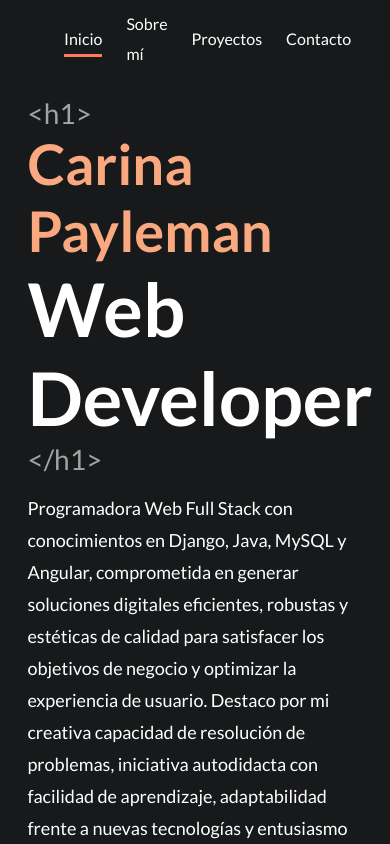
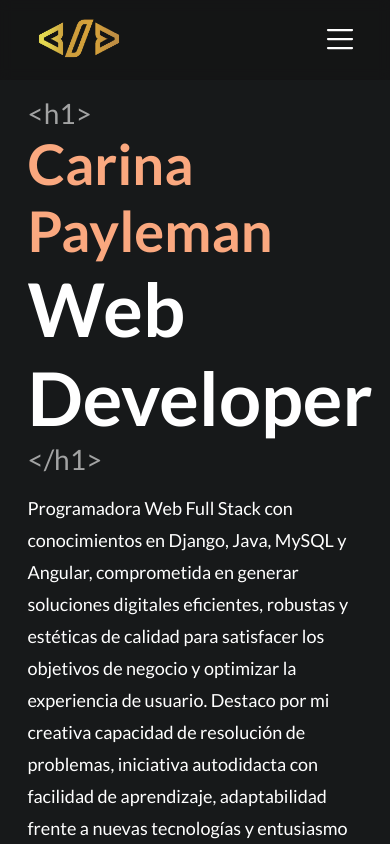
Before and after one commit to PaylemanC/portfolio, an Angular app: page / in a window 390 px wide. Shown: the top 844 px of the page. Built offline with nearby package versions, Linux system fonts and the light colour scheme.

Commit message:
Nuevo navbar responsive

```diff
--- a/src/app/shared/components/nav/nav.component.html
+++ b/src/app/shared/components/nav/nav.component.html
@@ -10,7 +10,7 @@
       <path d="M4 18l16 0" />
     </svg>
   </div>
-  <nav>
+  <nav [class.active]="activeMenu">
     <ul>
       <li><a href="#introduction" [class.currentLink]="activeSection === 'introduction'">Inicio</a></li>
       <li><a href="#about-me" [class.currentLink]="activeSection === 'about-me'">Sobre mí</a></li>
--- a/src/app/shared/components/nav/nav.component.scss
+++ b/src/app/shared/components/nav/nav.component.scss
@@ -1,3 +1,5 @@
+@import 'src/app/app.component.scss';
+
 @mixin blurBackground {
   background-color: transparent;
   backdrop-filter: blur(6px) saturate(75%);
@@ -19,11 +21,14 @@
   }
 }
 
+$nav-height: 80px;
+$mobile-background: #151515cc;
+
 header {
   position: sticky;
   top: 0;
   z-index: 2;
-  height: 80px;
+  height: $nav-height;
   display: flex;
   justify-content: space-between;
   align-items: center;
@@ -59,41 +64,56 @@ nav {
   }
 }
 
-// @media (max-width: 572px) {
-//   nav {
-//     .nav-right__mobile-menu {
-//       display: flex;
-//       cursor: pointer;
-//     }
-//     .nav-right__links {
-//       display: none;
-//       border: 1px solid gold;
-//       background-color: rgba(21, 21, 21, 0.75);
-//       &.active {
-//         display: block;
-//         position: fixed;
-//         top: 70px;
-//         left: 0;
-//         bottom: 0;
-//         right: 0;
-//         width: 90%;
-//         height: calc(100vh - 99px); // height: fit-content;
-//         margin: 8px 16px;
-//         .nav-right__links-container {
-//           @include blurBackground;
-//           height: calc(100vh - 99px);
-//           display: flex;
-//           flex-direction: column;
-//           justify-content: center;
-//           padding: 32px;
-//           align-items: center;
-//           gap: 56px;
-//           a {
-//             font-size: 2.8rem;
-//             text-transform: uppercase;
-//           }
-//         }
-//       }
-//     }
-//   }
-// }
+@media (max-width: 572px) {
+  .hamburger-menu {
+    display: block;
+    cursor: pointer;
+  }
+
+  header {
+    background: $mobile-background;
+  }
+
+  nav {
+    position: absolute;
+    top: 80px;
+    left: 0;
+    right: 0;
+    width: 100%;
+    height: 0;
+    background: $mobile-background;
+    transition: 0.2s;
+    overflow: hidden;
+
+    ul {
+      display: block;
+      width: fit-content;
+      margin: 32px auto 0 auto;
+      text-align: center;
+      transition: 0.5s;
+      opacity: 0;
+    }
+
+    li {
+      margin-bottom: 56px;
+    }
+
+    a {
+      display: inline-block;
+      width: fit-content;
+      font-size: 2.8rem;
+      text-transform: uppercase;
+      font-weight: 600;
+    }
+  }
+
+  .active {
+    height: calc(100vh - $nav-height);
+    @include blurBackground;
+    background: $mobile-background;
+
+    ul {
+      opacity: 1;
+    }
+  }
+}
```
